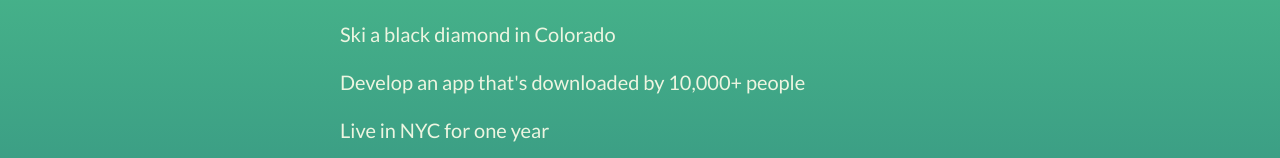
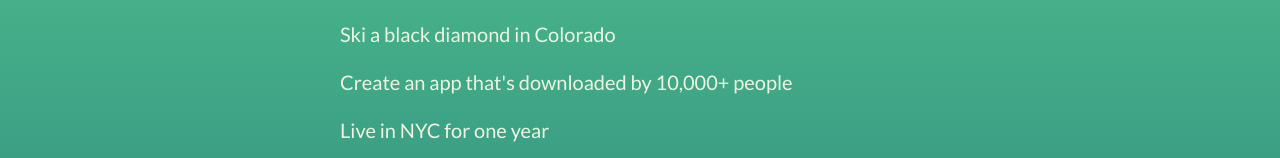
Before and after one commit to jwmke/personal-website, a Next.js app: page /bucketlist in a window 1280 px wide. Shown: the part 396-554 px from the top of the page. Built offline with nearby package versions, Linux system fonts and the light colour scheme.

Commit message:
minor updates

```diff
--- a/pages/blog/pizza.tsx
+++ b/pages/blog/pizza.tsx
@@ -56,6 +56,7 @@
               <p>4g sugar (~1 tsp)</p>
               <p>13g olive oil (~1 tbsp)</p>
               <p>1 garlic clove, minced</p>
+              <p>2g red chili flakes (~1 tsp)</p>
               <p>1g dried oregano (~1 tsp)</p>
               <div className='align-text-bottom'>
                 <span className='inline-block'>
--- a/pages/bucketlist.tsx
+++ b/pages/bucketlist.tsx
@@ -26,7 +26,7 @@
             <p>Walk 4,000,000 steps in a year</p>
             <p>Earn a purple belt in Brazilian Jiu-Jitsu</p>
             <p>Ski a black diamond in Colorado</p>
-            <p>Develop an app that&apos;s downloaded by 10,000+ people</p>
+            <p>Create an app that&apos;s downloaded by 10,000+ people</p>
             <p>Live in NYC for one year</p>
             <p>Make 1000 <Link href='/blog/pizza' target="_blank" rel="noreferrer"><span className='hover:text-teal underline hover:cursor-pointer'>homemade NYC pizzas</span></Link></p>
             <p>Do 50 pushups every day for 3 months</p>
```
